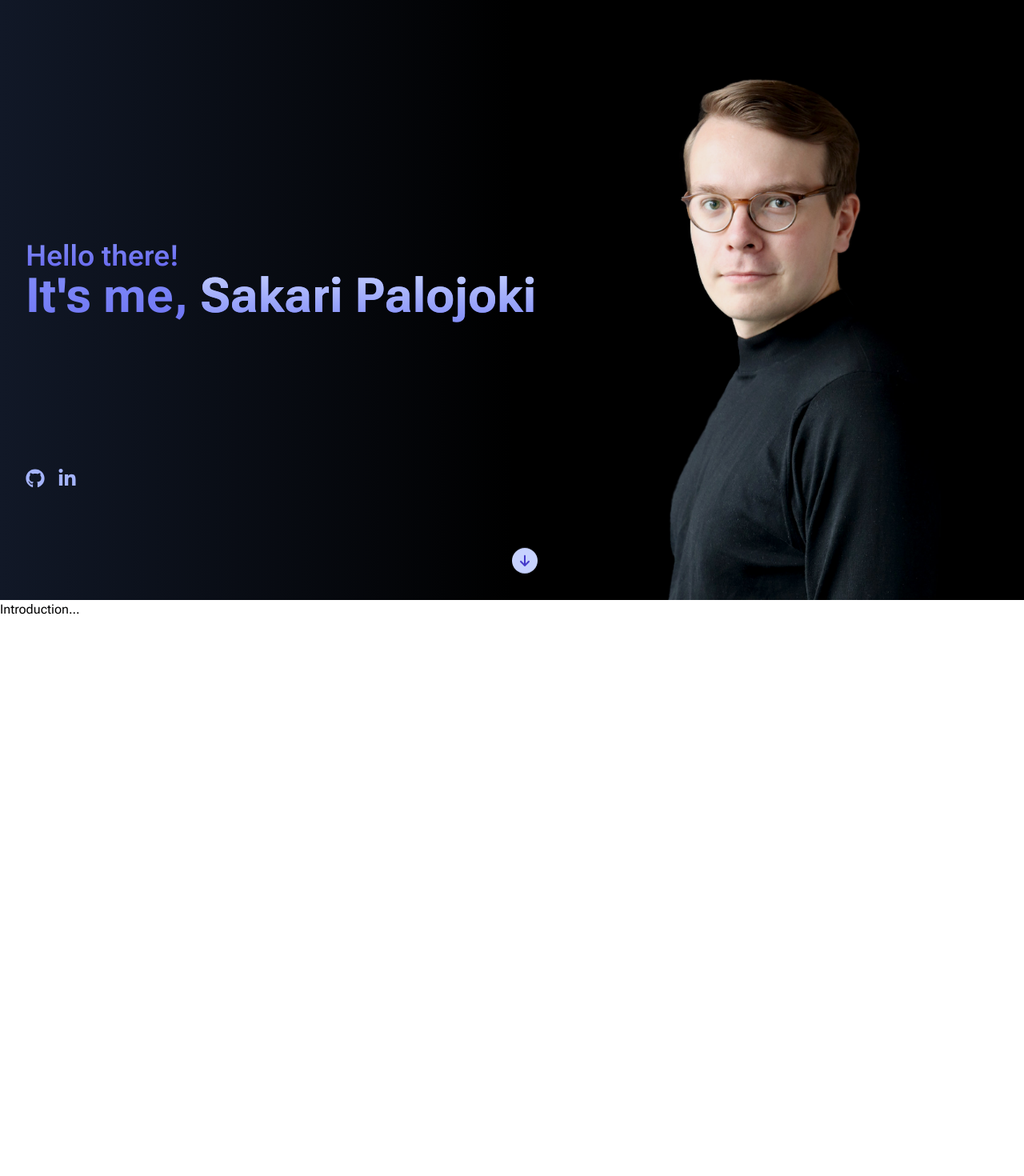
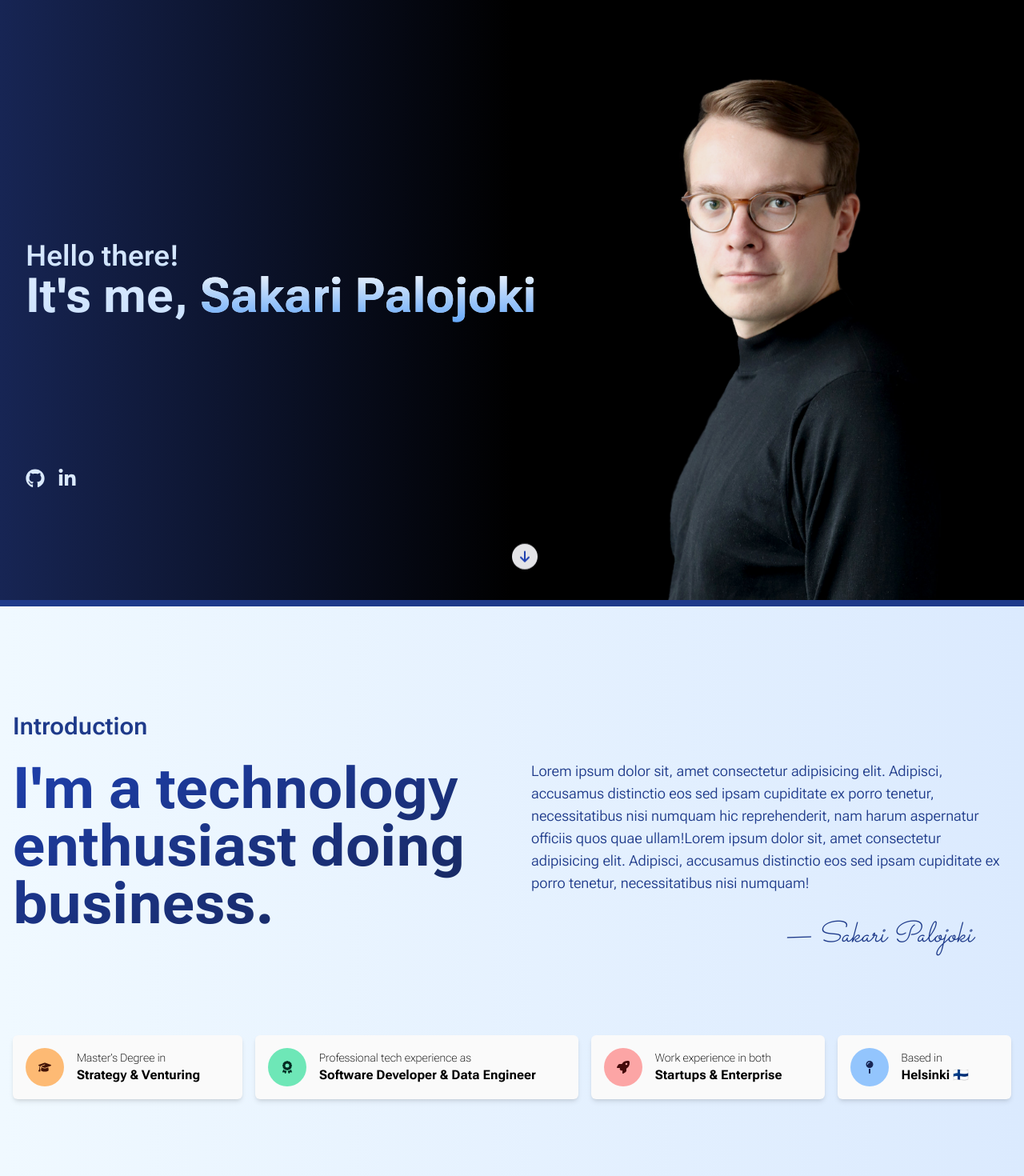
Before and after one commit to SPalojoki/spalojoki-portfolio, a Next.js app: page / in a window 1280 px wide. Shown: the part 50-1520 px from the top of the page at 80% size. Before the commit the page ends 824 px from the top, so only its background shows below. Built offline with nearby package versions, Linux system fonts and the light colour scheme.

Commit message:
Add Introduction section

```diff
--- a/src/app/page.tsx
+++ b/src/app/page.tsx
@@ -1,32 +1,112 @@
 import { FaGithub, FaLinkedinIn, FaArrowDown } from "react-icons/fa6"
 import Image from "next/image"
 import personPic from "../../public/sakari.png"
+import signaturePic from "../../public/signature.png"
+import FeatureChip from "@/components/FeatureChip"
+
+const Hero = () => {
+  return (
+    <header className='border-b-8 border-blue-900 dark:border-indigo-300'>
+      {" "}
+      <div className='grid h-[100svh] grid-rows-[4fr_2fr_1fr] items-center gap-2 bg-gradient-to-r from-blue-950 via-black to-black p-8 lg:grid-rows-3 dark:from-gray-900 dark:via-black dark:to-black'>
+        <div className='z-20 row-start-2'>
+          <p className='bg-gradient-to-br from-blue-100 to-blue-200 bg-clip-text text-2xl font-semibold text-transparent lg:text-4xl dark:from-indigo-400 dark:to-indigo-600'>
+            Hello there!
+          </p>
+          <h1 className='bg-gradient-to-br from-blue-100 to-blue-200 bg-clip-text text-3xl font-bold text-transparent lg:text-6xl dark:from-indigo-400 dark:to-indigo-500'>
+            It&apos;s me,{" "}
+            <span className='bg-gradient-to-b from-zinc-50 to-blue-400 bg-clip-text text-transparent dark:from-indigo-200 dark:to-indigo-400'>
+              Sakari Palojoki
+            </span>
+          </h1>
+        </div>
+        <div className='z-20 row-start-3 flex gap-6 text-xl text-blue-100 lg:gap-4 lg:text-2xl dark:text-indigo-300'>
+          <a href='https://github.com/SPalojoki'>
+            <FaGithub />
+          </a>
+          <a href='https://linkedin.com/in/sakaripalojoki'>
+            <FaLinkedinIn />
+          </a>
+        </div>
+      </div>
+      <div className='absolute bottom-0 right-0 z-10 flex h-[100svh]'>
+        <Image
+          src={personPic}
+          alt='Author image'
+          className='h-full w-auto object-cover opacity-85 lg:opacity-95'
+        />
+      </div>
+      <a
+        href='#start'
+        className='absolute bottom-8 left-1/2 z-20 inline-block animate-bounce rounded-full bg-zinc-200 p-2 dark:bg-indigo-200'
+      >
+        <FaArrowDown className='text-blue-800 dark:text-indigo-700' />
+      </a>
+    </header>
+  )
+}
+
+const Introduction = () => {
+  return (
+    <section className='container mx-auto grid-cols-1 lg:grid lg:grid-cols-2 lg:grid-rows-[1fr_auto_3fr] lg:items-center lg:gap-x-12 lg:gap-y-2 xl:grid-rows-[1fr_auto_2fr]'>
+      <p className='text-2xl font-semibold text-blue-900 lg:col-span-2 lg:self-end lg:text-3xl'>
+        Introduction
+      </p>
+      <h2 className='bg-gradient-to-br from-blue-800 to-blue-950 bg-clip-text text-5xl font-bold text-transparent lg:row-start-2 lg:self-start lg:pt-4 lg:text-6xl xl:text-7xl'>
+        I&apos;m a technology enthusiast doing business.
+      </h2>
+      <div className='flex flex-col items-end gap-8 self-start text-blue-900'>
+        <p className='self-start pt-8 lg:row-start-2 lg:pt-4 lg:text-lg lg:font-light'>
+          Lorem ipsum dolor sit, amet consectetur adipisicing elit. Adipisci,
+          accusamus distinctio eos sed ipsam cupiditate ex porro tenetur,
+          necessitatibus nisi numquam hic reprehenderit, nam harum aspernatur
+          officiis quos quae ullam!Lorem ipsum dolor sit, amet consectetur
+          adipisicing elit. Adipisci, accusamus distinctio eos sed ipsam
+          cupiditate ex porro tenetur, necessitatibus nisi numquam!
+        </p>
+        <p className='pr-12 font-signature text-4xl italic'>
+          — Sakari Palojoki
+        </p>
+      </div>
+      <div className='col-span-2 flex flex-wrap justify-between gap-4 py-12 lg:py-24'>
+        <FeatureChip
+          content='Strategy & Venturing'
+          description="Master's Degree in"
+          color='orange'
+          icon='school'
+        />
+        <FeatureChip
+          content='Software Developer & Data Engineer'
+          description='Professional tech experience as'
+          color='emerald'
+          icon='award'
+        />
+        <FeatureChip
+          content='Startups & Enterprise'
+          description='Work experience in both'
+          color='red'
+          icon='rocket'
+        />
+        <FeatureChip
+          content='Helsinki 🇫🇮'
+          description='Based in'
+          color='blue'
+          icon='pin'
+        />
+      </div>
+    </section>
+  )
+}
 
 const Home = () => {
   return (
     <>
-      <header> {/* Hero */}
-        <div className="h-[100svh] bg-gradient-to-r from-gray-900 via-black to-black p-8 gap-2 grid grid-rows-[4fr_2fr_1fr] lg:grid-rows-3 items-center">
-          <div className="row-start-2 z-20">
-            <p className="text-2xl lg:text-4xl font-semibold bg-gradient-to-br from-indigo-400 to-indigo-600 bg-clip-text text-transparent">Hello there!</p>
-            <h1 className="font-bold text-3xl lg:text-6xl bg-gradient-to-br from-indigo-400 to-indigo-500 bg-clip-text text-transparent">
-              It&apos;s me, <span className="bg-gradient-to-b from-indigo-200 to-indigo-400 bg-clip-text text-transparent">Sakari Palojoki</span>
-            </h1>
-          </div>
-          <div className="row-start-3 text-xl lg:text-2xl text-indigo-300 flex gap-6 lg:gap-4 z-20">
-            <a href="https://github.com/SPalojoki"><FaGithub /></a>
-            <a href="https://linkedin.com/in/sakaripalojoki"><FaLinkedinIn /></a>
-          </div>
-        </div>
-        <div className="h-[100svh] absolute right-0 bottom-0 z-10 flex">
-          <Image src={personPic} alt="Author image" className="object-cover h-full w-auto opacity-85 lg:opacity-95"/>
-        </div>
-        <a href="#introduction" className="absolute bg-indigo-200 animate-bounce p-2 inline-block rounded-full bottom-8 left-1/2 z-20">
-          <FaArrowDown className="text-indigo-700"/>
-        </a>
-      </header>
-      <main>
-        <h2 id="introduction">Introduction...</h2>
+      <Hero />
+      <main
+        id='start'
+        className='bg-gradient-to-r from-sky-50 to-blue-100 px-4 pt-8'
+      >
+        <Introduction />
       </main>
     </>
   )
--- /dev/null
+++ b/src/components/FeatureChip.tsx
@@ -0,0 +1,46 @@
+import { FaMapPin, FaGraduationCap, FaAward, FaRocket } from "react-icons/fa6"
+
+const colorStylesMap = {
+  blue: "bg-blue-300 text-blue-950",
+  orange: "bg-orange-300 text-orange-950",
+  red: "bg-red-300 text-red-950",
+  emerald: "bg-emerald-300 text-emerald-950",
+}
+
+const iconMap = {
+  pin: FaMapPin,
+  school: FaGraduationCap,
+  award: FaAward,
+  rocket: FaRocket,
+}
+
+const FeatureChip = ({
+  content,
+  description,
+  color,
+  icon,
+}: {
+  content: string
+  description: string
+  color: "blue" | "orange" | "red" | "emerald"
+  icon: "pin" | "school" | "award" | "rocket"
+}) => {
+  const colorStyles = colorStylesMap[color]
+  const Icon = iconMap[icon]
+
+  return (
+    <div className='flex min-w-48 flex-grow gap-4 rounded-md bg-zinc-50 p-4 shadow-md'>
+      <div
+        className={`flex h-12 w-12 items-center justify-center rounded-full ${colorStyles}`}
+      >
+        <Icon />
+      </div>
+      <div className='flex flex-col justify-center'>
+        <h3 className='text-sm font-thin'>{description}</h3>
+        <p className='font-bold'>{content}</p>
+      </div>
+    </div>
+  )
+}
+
+export default FeatureChip
--- a/tailwind.config.ts
+++ b/tailwind.config.ts
@@ -7,6 +7,9 @@ const config: Config = {
     "./src/app/**/*.{js,ts,jsx,tsx,mdx}",
   ],
   theme: {
+    fontFamily: {
+      "signature": "var(--signature-font)"
+    },
     extend: {
       backgroundImage: {
         "gradient-radial": "radial-gradient(var(--tw-gradient-stops))",
```
